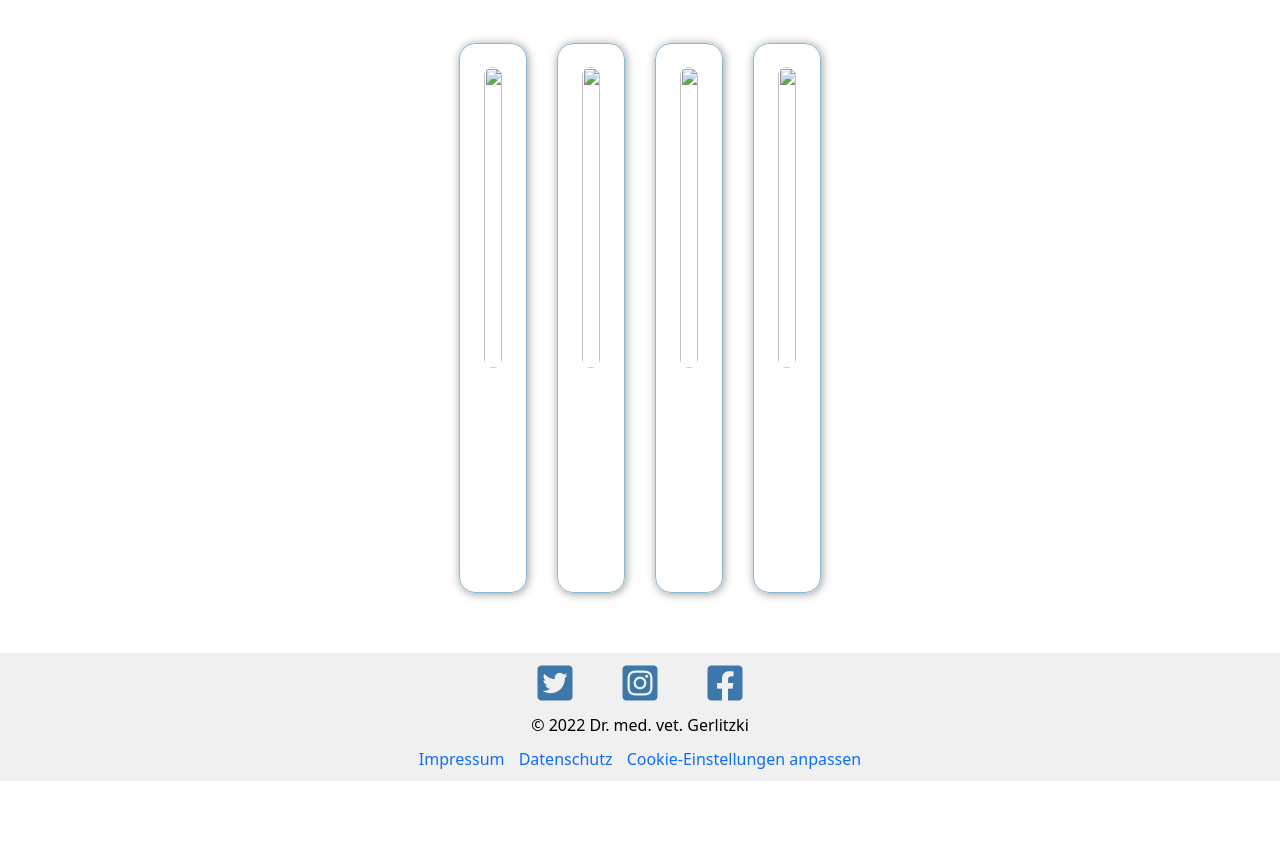
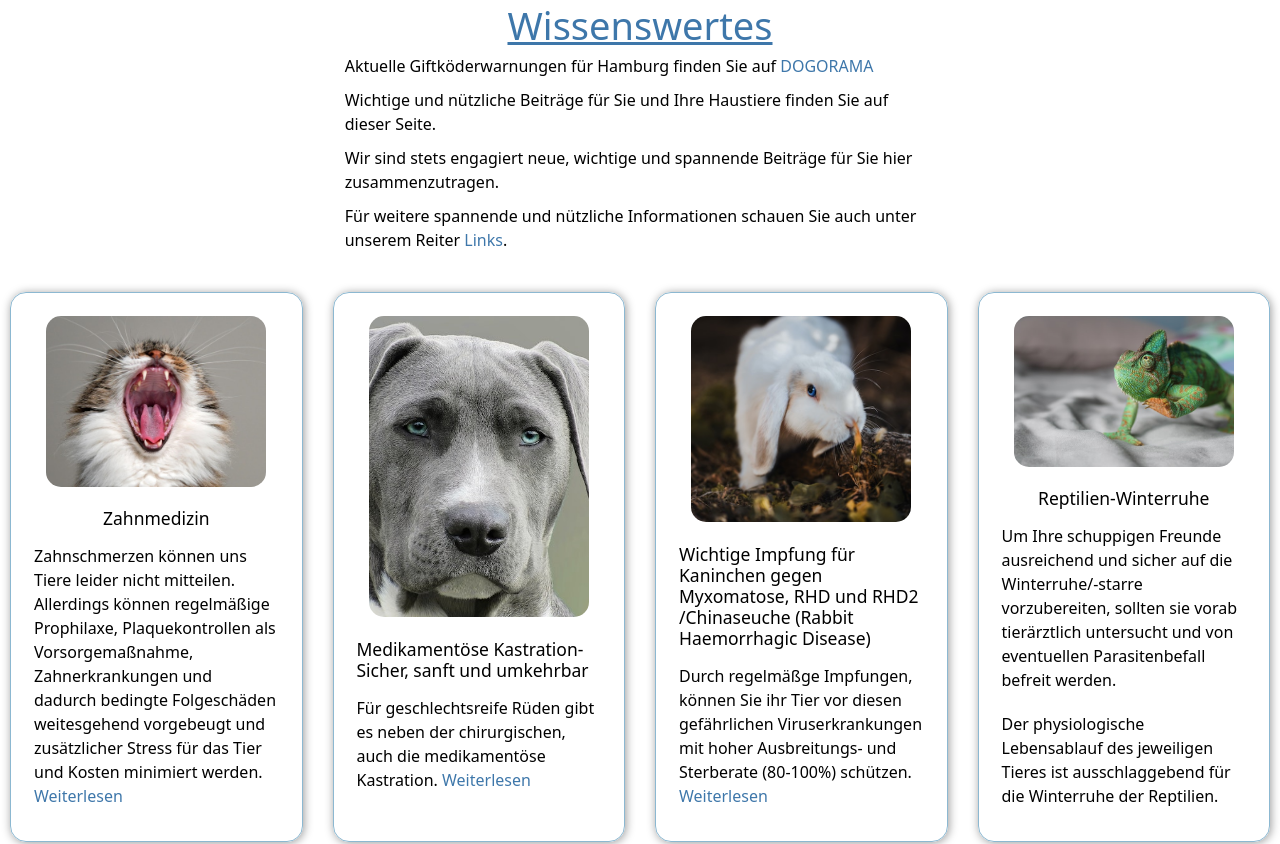
Before and after one commit to mrbubbles-src/dci-uib-final-group-project-tierarzt, a website built with Parcel: page src/pages/artikel.html in a window 1280 px wide. Shown: the part 250-1094 px from the top of the page. Before the commit the page ends 1031 px from the top, so only its background shows below. Built offline with nearby package versions, Linux system fonts and the light colour scheme.

Commit message:
Jacky wissenswertes (#27)
* angefangen Wissenserte zu bauen

* Wissenswertes fertig

Co-authored-by: jacqueline-s-w <https://github.com/jacqueline-s-w/git-liste.git>

```diff
--- a/src/pages/artikel.html
+++ b/src/pages/artikel.html
@@ -97,43 +97,69 @@
                 >
                     <span class="navbar-toggler-icon"></span>
                 </button>
-        <div class="collapse navbar-collapse" id="navbarSupportedContent">
+                <div
+                    class="collapse navbar-collapse"
+                    id="navbarSupportedContent"
+                >
                     <ul class="navbar-nav me-auto mb-2 mb-lg-0">
                         <li class="nav-item">
-              <a class="nav-link" aria-current="page" href="../index.html"
+                            <a
+                                class="nav-link"
+                                aria-current="page"
+                                href="../index.html"
                                 >Startseite</a
                             >
                         </li>
                         <li class="nav-item">
-              <a class="nav-link" href="leistungen.html">Leistungen</a>
+                            <a class="nav-link" href="leistungen.html"
+                                >Leistungen</a
+                            >
                         </li>
                         <li class="nav-item">
-              <a class="nav-link" aria-current="page" href="artikel.html"
+                            <a
+                                class="nav-link"
+                                aria-current="page"
+                                href="artikel.html"
                                 >Artikel</a
                             >
                         </li>
                         <li class="nav-item">
-              <a class="nav-link" aria-current="page" href="galerie.html"
+                            <a
+                                class="nav-link"
+                                aria-current="page"
+                                href="galerie.html"
                                 >Galerie</a
                             >
                         </li>
                         <li class="nav-item">
-              <a class="nav-link" aria-current="page" href="praxis.html"
+                            <a
+                                class="nav-link"
+                                aria-current="page"
+                                href="praxis.html"
                                 >Über die Praxis</a
                             >
                         </li>
                         <li class="nav-item">
-              <a class="nav-link" aria-current="page" href="kontakt.html"
+                            <a
+                                class="nav-link"
+                                aria-current="page"
+                                href="kontakt.html"
                                 >Kontakt & Anfahrt</a
                             >
                         </li>
                         <li class="nav-item">
-              <a class="nav-link" aria-current="page" href="rhodos.html"
+                            <a
+                                class="nav-link"
+                                aria-current="page"
+                                href="rhodos.html"
                                 >Rhodos</a
                             >
                         </li>
                         <li class="nav-item">
-              <a class="nav-link" aria-current="page" href="links.html"
+                            <a
+                                class="nav-link"
+                                aria-current="page"
+                                href="links.html"
                                 >Links</a
                             >
                         </li>
@@ -145,11 +171,22 @@
                            <section class="welcome">
                     <div class="text_container_top">
                         <div class="text_container">
-            <h2 id="mid_head"></h2>
+                            <h2 id="mid_head">Wissenswertes</h2>
                             <p>
-              <a href="#"></a>
+                                Aktuelle Giftköderwarnungen für Hamburg finden Sie auf
+                                <a href="https://dogorama.app/de-de/giftkoeder/Hamburg/" target="_blank" rel="noopener noreferrer"
+                                    >DOGORAMA</a
+                                >
                             </p>
-            <p></p>
+                            <p>
+                               Wichtige und nützliche Beiträge für Sie und Ihre Haustiere finden Sie auf dieser Seite.
+                            </p>
+                            <p>
+                                Wir sind stets engagiert neue, wichtige und spannende Beiträge für Sie hier zusammenzutragen.
+                            </p>
+                            <p>
+                                Für weitere spannende und nützliche Informationen schauen Sie auch unter unserem Reiter <a href="links.html" target="_blank" rel="noopener noreferrer">Links</a>.
+                            </p>
                         </div>
                     </div>
                 </section>
@@ -157,33 +194,95 @@
             <section class="information">
                 <article class="article_cards">
                     <div class="image-container">
-            <img src="#" alt="" />
+                        <img
+                            src="../images/Katze-offener-Mund-SMALL.jpg"
+                            alt="katze mit offenem mund"
+                        />
                     </div>
-          <h3></h3>
-          <p></p>
+                    <div class="gradient"></div>
+
+                    <h3>Zahnmedizin</h3>
+                    <p>
+                        Zahnschmerzen können uns Tiere leider nicht mitteilen.
+                        Allerdings können regelmäßige Prophilaxe,
+                        Plaquekontrollen als Vorsorgemaßnahme, Zahnerkrankungen
+                        und dadurch bedingte Folgeschäden weitesgehend
+                        vorgebeugt und zusätzlicher Stress für das Tier und
+                        Kosten minimiert werden.
+                        <a
+                            href="zahnmedizin.html"
+                            target="_blank"
+                            rel="noopener noreferrer"
+                            >Weiterlesen</a
+                        >
+                    </p>
                 </article>
                 <article class="article_cards">
                     <div class="image-container">
-            <img src="#" alt="" />
+                        <img
+                            src="../images/Hund-2-2.jpg"
+                            alt="ernst guckender hund"
+                        />
                     </div>
-          <h3></h3>
-          <p></p>
+                    <div class="gradient"></div>
+
+                    <h3>
+                        Medikamentöse Kastration-Sicher, sanft und umkehrbar
+                    </h3>
+                    <p>
+                        Für geschlechtsreife Rüden gibt es neben der
+                        chirurgischen, auch die medikamentöse Kastration.
+                        <a
+                            href="kastration.html"
+                            target="_blank"
+                            rel="noopener noreferrer"
+                            >Weiterlesen</a
+                        >
+                    </p>
                 </article>
                 <article class="article_cards">
                     <div class="image-container">
-            <img src="#" alt="" />
+                        <img
+                            src="../images/Hase-Small.jpg"
+                            alt="hase auf dickem ast"
+                        />
                     </div>
-          <h3></h3>
-          <p></p>
+                    <div class="gradient"></div>
+
+                    <h3>
+                        Wichtige Impfung für Kaninchen gegen Myxomatose, RHD und
+                        RHD2 /Chinaseuche (Rabbit Haemorrhagic Disease)
+                    </h3>
+                    <p>
+                        Durch regelmäßge Impfungen, können Sie ihr Tier vor
+                        diesen gefährlichen Viruserkrankungen mit hoher
+                        Ausbreitungs- und Sterberate (80-100%) schützen.
+                        <a
+                            href="impfung.html"
+                            target="_blank"
+                            rel="noopener noreferrer"
+                            >Weiterlesen</a
+                        >
+                    </p>
                 </article>
                 <article class="article_cards">
                     <div class="image-container">
-            <img src="#" alt="" />
+                        <img
+                            src="../images/chameleon.jpg"
+                            alt="chameleon"
+                        />
                     </div>
-          <h3></h3>
-          <p></p>
+                    <div class="gradient"></div>
+
+                    <h3>Reptilien-Winterruhe</h3>
+                    <p>Um Ihre schuppigen Freunde ausreichend und sicher auf die Winterruhe/-starre vorzubereiten, sollten sie vorab tierärztlich untersucht und von eventuellen Parasitenbefall befreit werden.
+
+                    </p>
+                    <p>
+                        Der physiologische Lebensablauf des jeweiligen Tieres ist ausschlaggebend für die Winterruhe der Reptilien.
+
+                    </p>
                 </article>
-      </section>
         </main>
         <!-- FOOTER -->
         <footer>
@@ -200,4 +299,5 @@
             </div>
         </footer>
     </body>
+
 </html>
```
Also changed, not shown: src/pages/impfung.html (+4 -0 lines), src/images/chameleon.jpg (added). Lines whose indentation alone changed are shown as unchanged.
